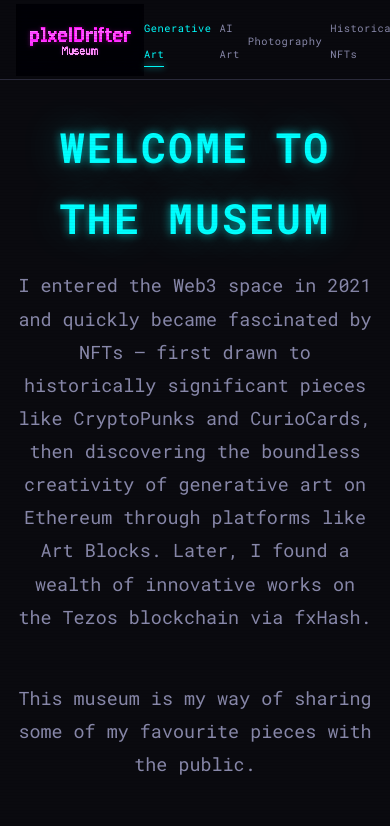
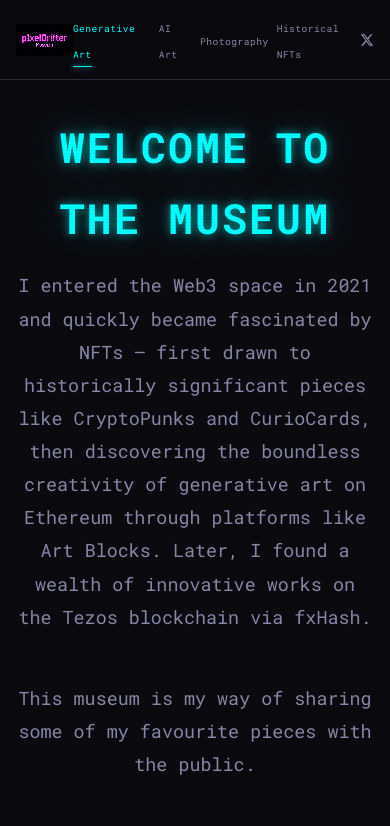
Before and after one commit to HK333GH/museum_website, a plain HTML site: page index.html in a window 390 px wide. Shown: the top 826 px of the page. Drawn offline with Linux system fonts and the light colour scheme.

Commit message:
fix: responsive logo sizing + X icon visibility on mobile
- Logo scales down on mobile: 72px → 40px (tablet) → 32px (phone)
- X icon shrinks proportionally so it stays visible
- Nav link font sizes reduced to prevent overflow

```diff
--- a/css/style.css
+++ b/css/style.css
@@ -621,11 +621,18 @@ img[loading="lazy"].loaded {
   .navbar {
     padding: 0 var(--space-md);
   }
+  .nav-logo-img {
+    height: 40px;
+  }
   .nav-links {
     gap: var(--space-md);
   }
   .nav-links a {
     font-size: var(--font-size-xs);
+  }
+  .nav-social svg {
+    width: 16px;
+    height: 16px;
   }
   .hero-title {
     font-size: var(--font-size-3xl);
@@ -642,11 +649,18 @@ img[loading="lazy"].loaded {
   .gallery-grid {
     grid-template-columns: 1fr;
   }
+  .nav-logo-img {
+    height: 32px;
+  }
   .nav-links {
     gap: var(--space-sm);
   }
   .nav-links a {
-    font-size: 0.65rem;
+    font-size: 0.6rem;
+  }
+  .nav-social svg {
+    width: 14px;
+    height: 14px;
   }
   .nav-logo-main {
     font-size: var(--font-size-sm);
```
